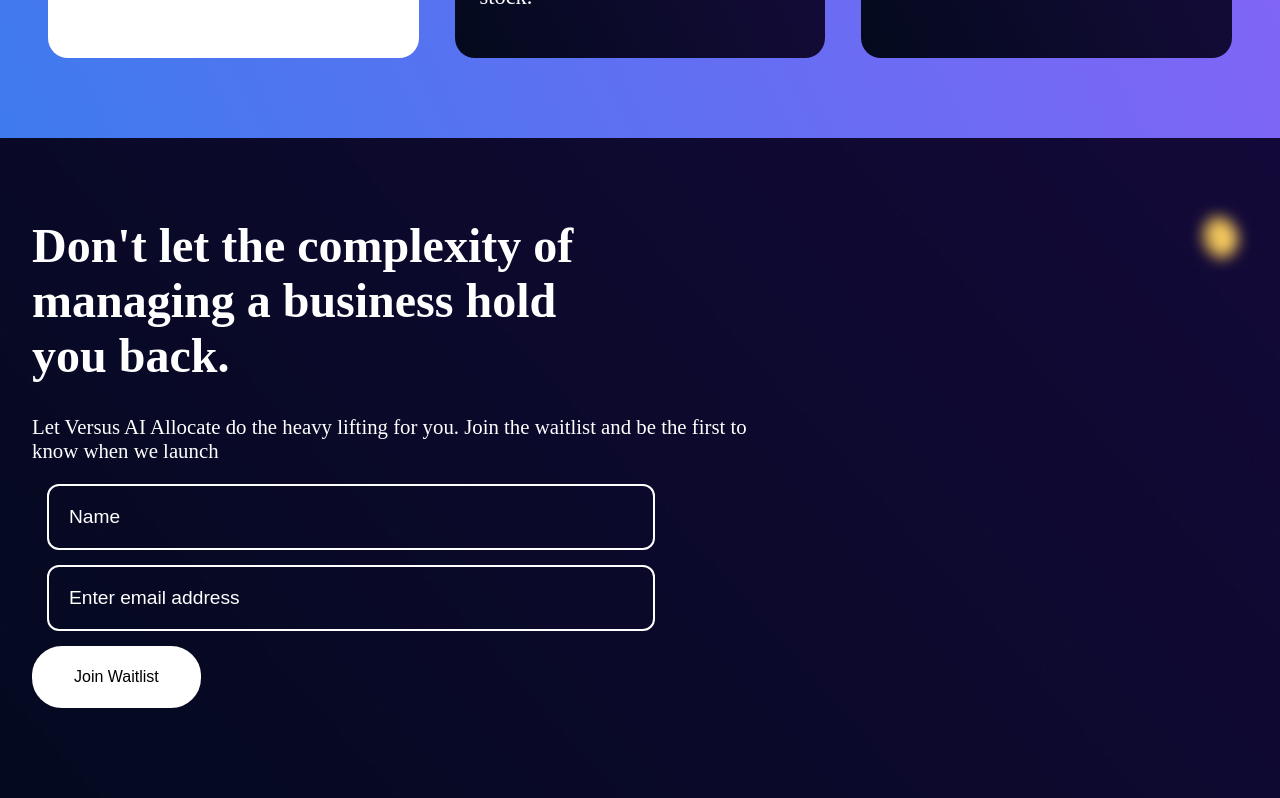
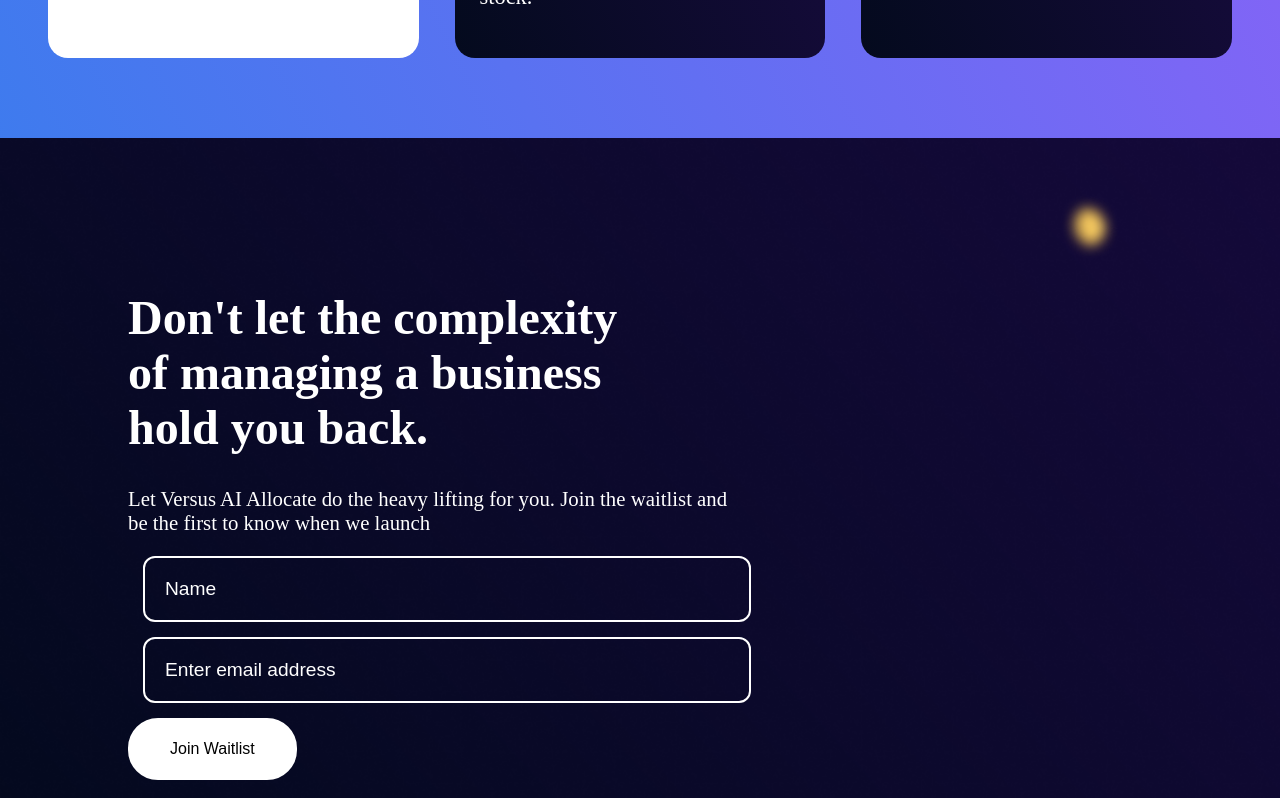
Before and after one commit to SamixYasuke/versus-pay-website-clone, a React (Create React App) app: page / in a window 1280 px wide. Shown: the part 1360-2158 px from the top of the page. Built offline with nearby package versions, Linux system fonts and the light colour scheme.

Commit message:
Update styles.css

```diff
--- a/public/styles.css
+++ b/public/styles.css
@@ -114,15 +114,18 @@
   color: white;
 }
 
-  .form{
+.form {
   background-image: url("./Images/bg2.png");
   background-color: rgb(37, 37, 95);
   background-repeat: no-repeat;
   background-size: cover;
-    padding: 3rem 2rem;
+  padding: 15vh 10vw;
+  box-sizing: border-box;
   margin: 0 auto;
-    height: 100vh;
+  min-height: 100vh;
+  color: white;
 }
+
 
 .form-text{
   color: white;
@@ -131,6 +134,7 @@
 .form-text h1 {
   width: 50%;
   font-size: 3rem;
+  font-weight: bold;
 }
 
 .form-text p {
```
Lines whose indentation alone changed are shown as unchanged.
